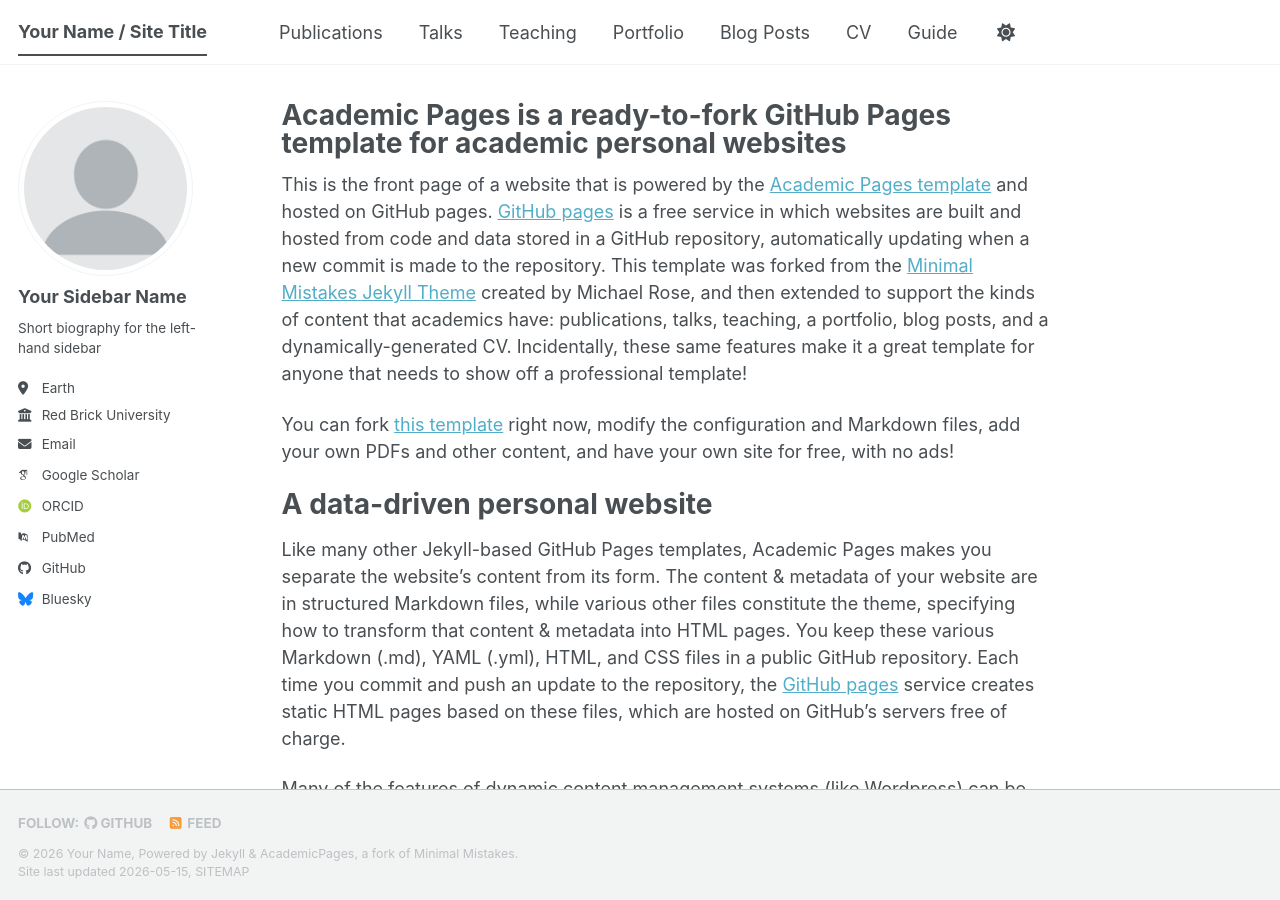
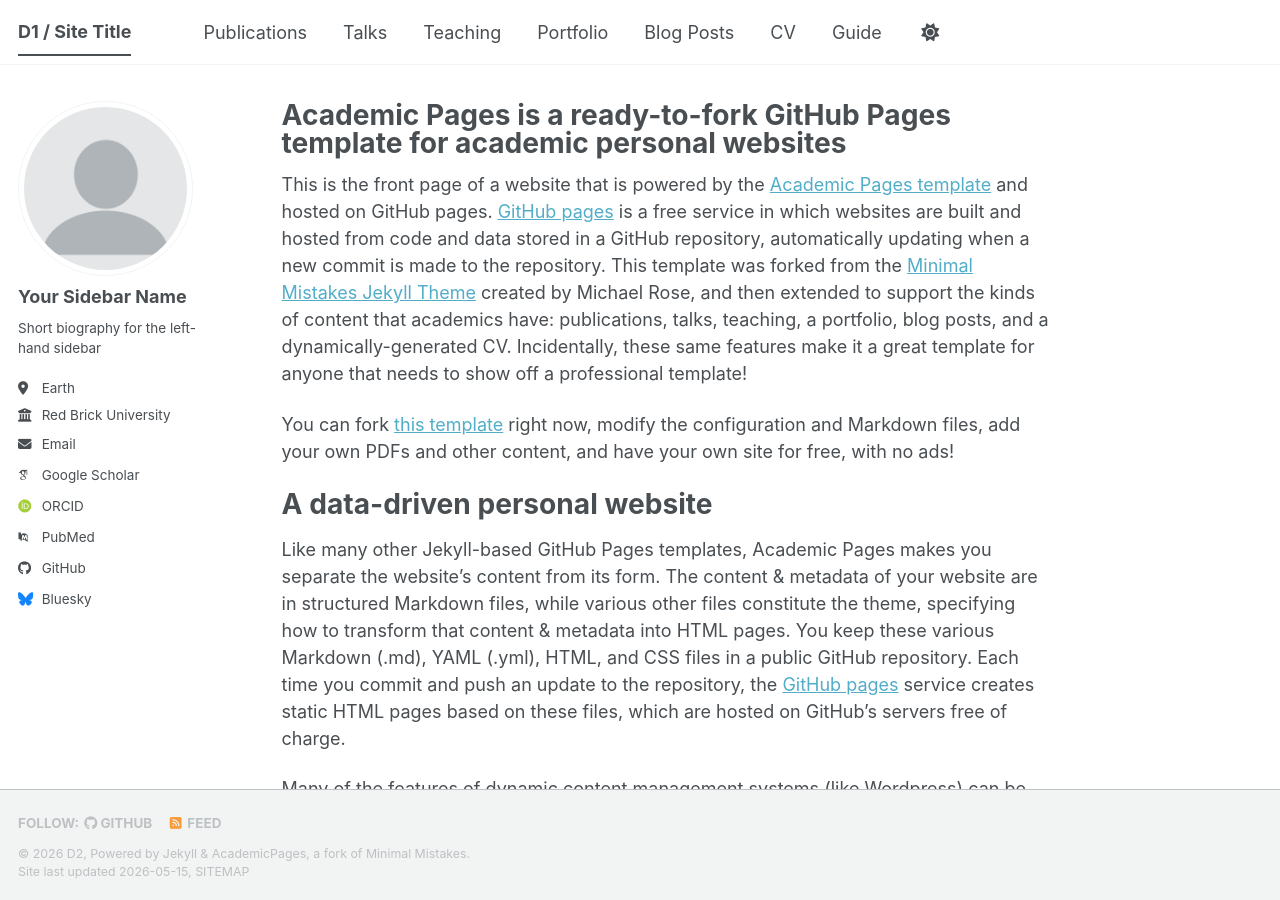
Before and after one commit to DW1964/diwu_hrb.github.io, a Jekyll site: the page built from _pages/about.md, in a window 1280 px wide and 900 px high. Built offline with Jekyll 4.4.1, drawn with Linux system fonts in a browser that asks for light colours; some web fonts are replaced; a script bundle is joined from its source files by our own code; library files that are not in the unit come from our copies.

Commit message:
Update _config.yml

```diff
--- a/_config.yml
+++ b/_config.yml
@@ -9,14 +9,14 @@
 # Basic Site Settings
 locale                   : "en-US"
 site_theme               : "default" # The available themes options are "default", "air", "sunrise", "mint", "dirt" and "contrast"
-title                    : "Your Name / Site Title"
+title                    : "D1 / Site Title"
 title_separator          : "-"
-name                     : &name "Your Name"
+name                     : &name "D2"
 description              : &description "Your Name's academic portfolio"   # Update this with a general description of your site, this is the default if not overridden by a page
-url                      : https://academicpages.github.io # The base hostname & protocol for your site e.g. "https://[your GitHub username].github.io",
+url                      : https://diwu_hrb.github.io # The base hostname & protocol for your site e.g. "https://[your GitHub username].github.io",
                                                            # or if you already have some other page hosted on Github then use "https://[your GitHub username].github.io/[Your Repo Name]"
 baseurl                  : "" # the subpath of your site, e.g. "/blog"
-repository               : "academicpages/academicpages.github.io"
+repository               : "DW1964/diwu_hrb.github.io"
 
 # Site Author - The following control what appear as part of the author content on the side bar.
 #               If a field is blank the icon and link will not appear, otherwise it will be shown.
```
